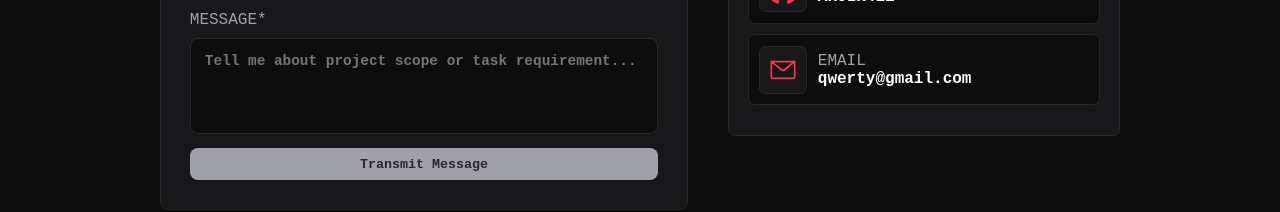
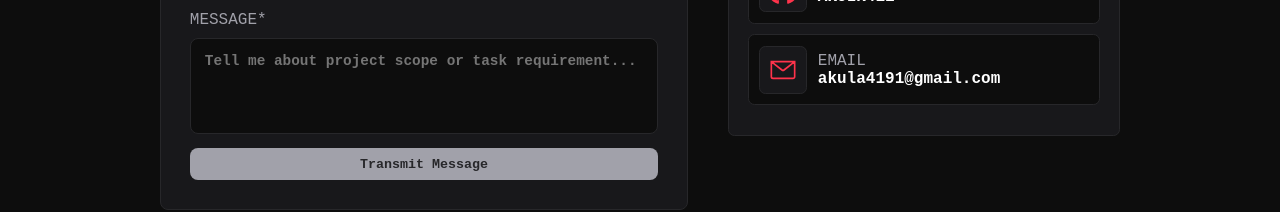
Before and after one commit to AKULK411/my-web-app, a React (Vite) app: page /ContactMe in a window 1280 px wide. Shown: the part 444-656 px from the top of the page. Built offline with nearby package versions, Linux system fonts and the light colour scheme.

Commit message:
first-update

```diff
--- a/src/data/communicationChanel.jsx
+++ b/src/data/communicationChanel.jsx
@@ -28,8 +28,8 @@ const communicationChanel = [
     {
         id:4,
         name:'EMAIL',
-        src:'',
-        linkName:'qwerty@gmail.com',
+        src:'mailto:vash-akula4191@gmail.com',
+        linkName:'akula4191@gmail.com',
         img: letter,
     },
 ]
--- a/src/data/myProgect.jsx
+++ b/src/data/myProgect.jsx
@@ -1,4 +1,5 @@
 import foto from '../assets/ner12456v.png'
+import myWeb from '../assets/webSite.png'
 
 const myProgect = [
     {
@@ -14,7 +15,7 @@ const myProgect = [
     {
       id: 2,
       name: 'my-web-app',
-      img: foto,
+      img: myWeb,
       src: 'https://github.com/AKULK411/my-web-app',
       lang1:'React',
       lang2:'CSS',
--- a/src/locales/ru.json
+++ b/src/locales/ru.json
@@ -26,7 +26,7 @@
     "title": "Обо мне / AKULA",
     "desc": "Разработчик приложений полного цикла с профильным средним специальным образованием.",
     "bioOverview": "Биография",
-    "bioText": "Привет! Я Егор, в сети известен как <1>AKULA</1>. У меня есть диплом о среднем специальном образовании по разработке мобильных и веб-приложений.",
+    "bioText": "Привет! Я <1>Егор</1>, в сети известен как <1>AKULA</1>. У меня есть диплом о <1>среднем специальном образовании</1> по разработке мобильных и веб-приложений.",
     "bioExtra": "Мой опыт объединяет клиентские интерфейсы (React, HTML5, CSS3, JavaScript) с мощной бэкенд-логикой и нативными мобильными компонентами (Java, Kotlin, Python). Я люблю создавать чистое, надежное ПО с темным, современным визуальным стилем.",
     "educationCredentials": "Образование",
     "specDegree": "Диплом о среднем специальном образовании по разработке ПО",
--- a/src/pages/AboutMe.css
+++ b/src/pages/AboutMe.css
@@ -1,7 +1,7 @@
 
 .container-AboutMe{
     width: 100%;
-    height: 100vh;
+    min-height: 100vh;
     background-color: #0d0d0d;
 }
 
@@ -60,7 +60,7 @@
     align-items: center;
 }
 .right-about-Skills{
-    margin-left: 3%;
+  margin-left: 3%;
   min-width: 25rem;
   max-height: min-content;
   background-color: #18181b;
```
Also changed, not shown: 1 other file (tests, documents, lock files or other folders).
